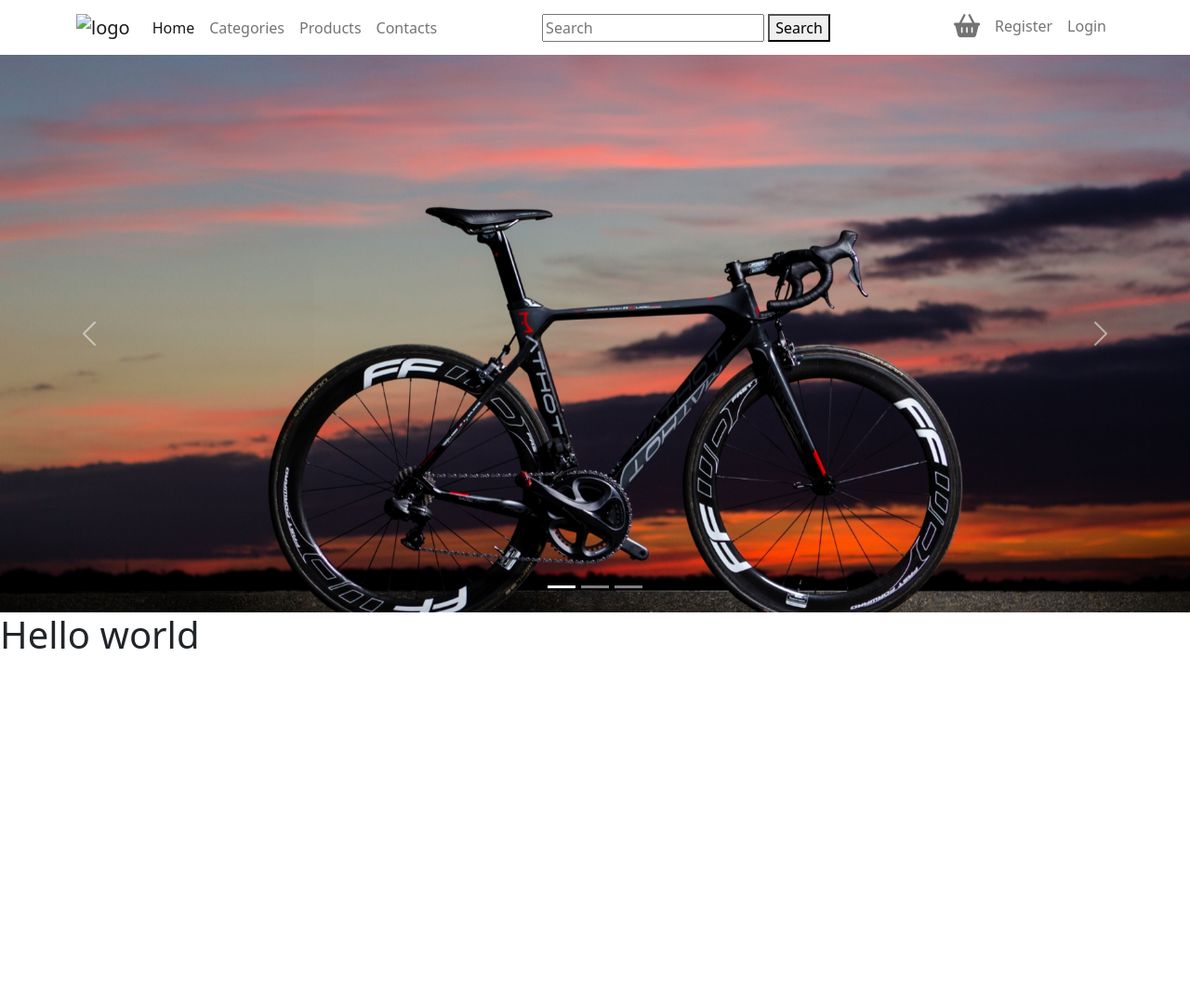
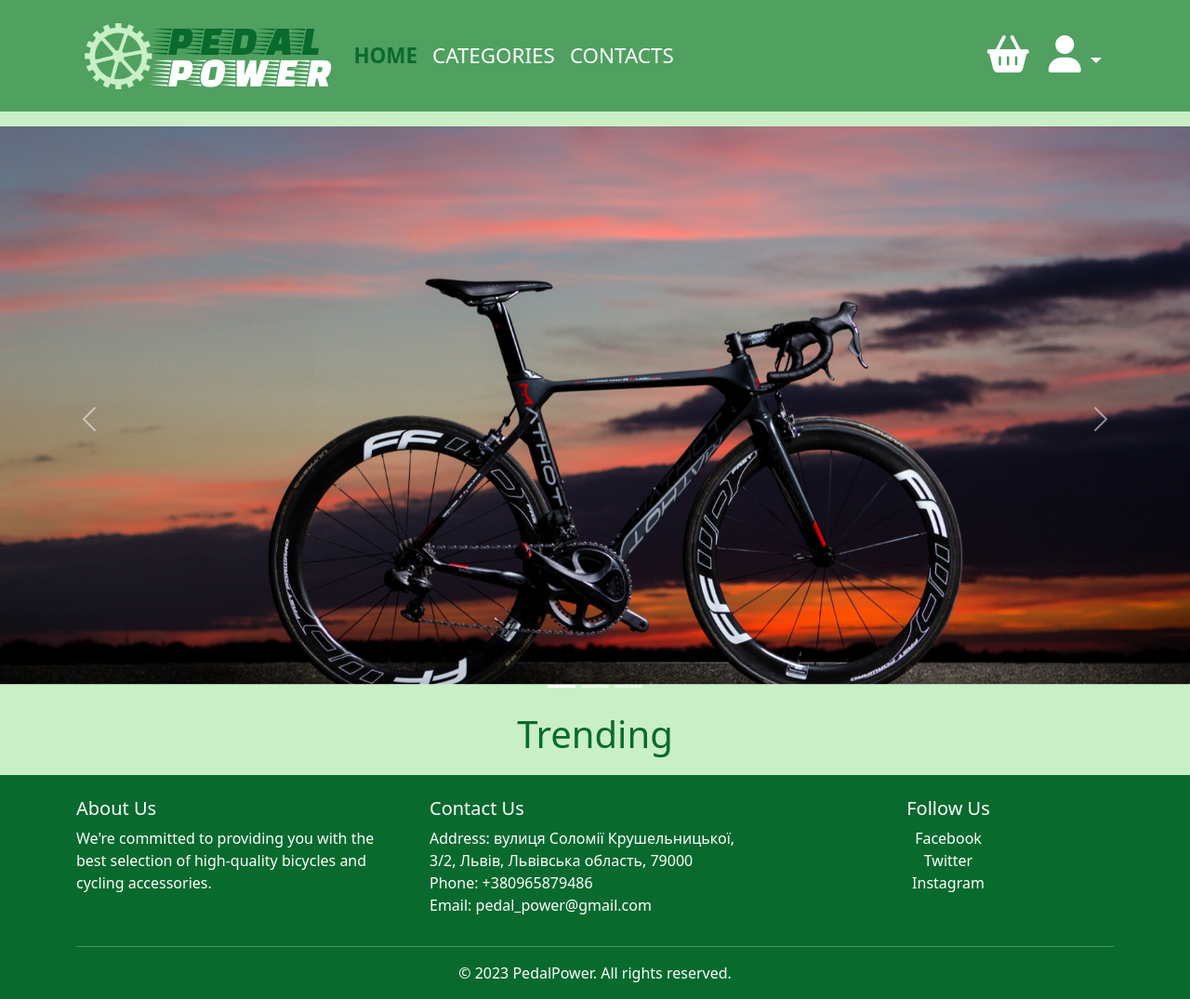
Before and after one commit to SyhinAndrii/PedalPower, a Django app: page / in a window 1280 px wide. Shown: the whole page at 93% size. Before the commit the page ends 698 px from the top, so only its background shows below. Run offline with Django 4.2, Linux system fonts and the light colour scheme; data that the repository does not hold is empty; some libraries are stand-ins or nearby versions.

Commit message:
logo, change color style

```diff
--- a/static/css/style.css
+++ b/static/css/style.css
@@ -1,42 +1,120 @@
+body {
+    background-color: #c9efc7;
+}
+
 a {
     text-decoration: none !important;
 }
 
-/*navbar style*/
-.nav-item i {
-    font-size: 25px;
-    margin-left: 20px;
+h1 {
+    color: rgb(9, 106, 46);
+    margin-bottom: 20px;
 }
+
+
+/*-------------------NAVBAR START----------------------*/
+.navbar {
+    background-color: rgb(80 160 96);
+    padding: 10px;
+
+    font-size: 140%;
+
+}
+
+.logo-image {
+    width: 90px;
+    height: auto;
+}
+
+.navbar a.nav-link {
+    color: white;
+    font-weight: normal;
+}
+
+.navbar a.nav-link.active {
+    font-weight: bold;
+    color: rgb(9, 106, 46);
+}
+
+.navbar a.nav-link:hover {
+    transform: scale(1.1);
+    color: rgb(9, 106, 46);
+}
+
 
 .my-form {
     width: 50%;
     margin: 0 auto;
 }
 
-/*/navbar style end*/
-.carousel-inner img {
-    height: 600px; /* set the height to your desired value */
-    object-fit: cover; /* preserve aspect ratio and cover the container */
+.navbar-brand p {
+    font-family: 'Faster One', cursive;
+    font-size: 45px;
+    margin: 0;
+    color: rgb(9, 106, 46);
+    line-height: 0.75em;
 }
 
-.product-item {
-    margin: 20px;
+#pedal {
+    color: rgb(9, 106, 46);
+}
+
+#power {
+    color: white;
+}
+
+.user_btn {
+    color: white;
+}
+
+.user_btn:hover {
+    color: rgb(9, 106, 46);
+
+}
+
+
+/***********************BREADCRUMB START****************************/
+
+.breadcrumb {
+    font-size: 120%;
+    margin-bottom: 30px;
+}
+
+.breadcrumb-item a {
+    color: rgb(9, 106, 46);
+}
+
+.breadcrumb-item.active {
+    color: #529b52;
+}
+
+
+/***********************PRODUCT LIST START****************************/
+.card {
+    background-color: #bde9ba;
     border: 1px solid #ccc;
     border-radius: 5px;
     box-shadow: 0 2px 2px rgba(0, 0, 0, 0.1);
     transition: box-shadow 0.3s ease-in-out;
 }
 
-.product-item:hover {
+.card:hover {
     box-shadow: 0 4px 4px rgba(0, 0, 0, 0.2);
 }
 
-.product-item .card-img-top {
-    max-height: 100%;
-    max-width: 100%;
-    display: block;
-    margin: 0 auto;
+.category_item h5 {
+    color: rgb(9, 106, 46);
+    font-weight: bold;
+    font-size: 130%;
 }
+
+
+.carousel-inner img {
+    height: 600px; /* set the height to your desired value */
+    object-fit: cover; /* preserve aspect ratio and cover the container */
+    margin-bottom: 30px;
+}
+
 
 .product-item .card-body {
     padding: 10px;
@@ -44,9 +122,8 @@ a {
 }
 
 .product-item .card-title {
-    font-size: 18px;
-    font-weight: bold;
-    margin-bottom: 10px;
+    font-size: 1.4em;
+    color: rgb(9, 106, 46);
 }
 
 .product-item .card-text {
@@ -80,14 +157,17 @@ a {
     line-height: 20px;
 }
 
-/*styles for product page*/
+
+/***********************PRODUCT START****************************/
 .info_product_wrapper span.price_title {
     font-size: 20px;
     font-weight: bold;
 }
 
 .product_item_image {
-    width: 100%;
+    height: 200px; /* set the height to your desired value */
+
+    object-fit: scale-down; /* preserve aspect ratio and cover the container */
 }
 
 span.badge {
@@ -103,9 +183,20 @@ span.badge {
 
 .add_to_cart {
     margin-left: 15px;
+    font-size: 120%;
+    background-color: rgb(9, 106, 46);
+}
+.add_to_cart:hover{
+    background-color: rgb(12 158 68);
 }
 
-/*stars styles*/
+
+.product-item .add_to_cart {
+    width: 90%;
+}
+
+
+/***********************STARS START****************************/
 i.fa-star, i.fa-star-half-alt {
     color: #f0e800;
 }
@@ -113,3 +204,27 @@ i.fa-star, i.fa-star-half-alt {
 .info_product_wrapper i.fa-basket-shopping {
     color: white;
 }
+
+
+/***********************FOOTER START****************************/
+
+.bg-dark-green {
+    background-color: rgb(9, 106, 46);
+}
+
+.text-white {
+    color: #ffffff;
+}
+
+footer a {
+    color: #ffffff;
+}
+
+footer a:hover {
+    color: #f2f2f2;
+}
+
+
+.payment {
+    font-size: 200%;
+}
--- a/story/cart.py
+++ b/story/cart.py
@@ -4,7 +4,9 @@ from .models import Product, Cart
 
 def cart_add(request, product_id):
     if request.user.is_authenticated:
-        product_count = int(request.POST['quantity'])
+        product_count = 1
+        if request.POST:
+            product_count = int(request.POST['quantity'])
         Cart.add_product_to_cart(request.user, product_id, product_count)
         return redirect('cart')
     else:
--- a/story/models.py
+++ b/story/models.py
@@ -89,6 +89,11 @@ class Product(models.Model):
         product = cls.objects.get(pk=product_id, status=0)
         return product
 
+    @classmethod
+    def get_top_products(cls):
+        products = cls.objects.filter(trending=True)
+        return products
+
 
 class Cart(models.Model):
     user = models.OneToOneField(User, on_delete=models.CASCADE)
--- a/story/templates/story/categories.html
+++ b/story/templates/story/categories.html
@@ -2,7 +2,7 @@
 
 {% block content %}
     <div class="container">
-        <div class="row">
+        <div class="row breadcrumb">
             {#        start breadcrumb#}
             <nav aria-label="breadcrumb">
                 <ol class="breadcrumb">
@@ -12,9 +12,9 @@
             </nav>
             {#            end breadcrumb#}
             <div class="col-md-12">
-                <h1>It is page Categories</h1>
+                <h1 class="text-center"> Categories</h1>
                 <hr>
-                <div class="row">
+                <div class="row align-content-center">
                     {% include "story/inc/category_item.html" %}
 
                 </div>
--- a/story/templates/story/inc/category_item.html
+++ b/story/templates/story/inc/category_item.html
@@ -1,12 +1,12 @@
 {% for item in categories %}
-    <div class="col-md-3">
+    <div class="col-md-4 category_item mt-4">
         <a href="{% url "products" item.slug %}">
-            <div class="card">
+            <div class="card ">
                 <div class="card-body">
                     <img src="{{ item.image.url }}"
                          class="card-img-top" alt="{{ item.name }}">
                 </div>
-                <h5 class="text-center">{{ item.name }}</h5>
+                <h5 class="category_name text-center">{{ item.name }}</h5>
 
             </div>
         </a>
--- /dev/null
+++ b/story/templates/story/inc/footer.html
@@ -0,0 +1,28 @@
+<footer class="bg-dark-green text-white pt-4">
+  <div class="container">
+    <div class="row">
+      <div class="col-md-4">
+        <h5>About Us</h5>
+        <p>We're committed to providing you with the best selection of high-quality bicycles and cycling accessories.</p>
+      </div>
+      <div class="col-md-4">
+        <h5>Contact Us</h5>
+        <ul class="list-unstyled">
+          <li>Address:  вулиця Соломії Крушельницької, 3/2, Львів, Львівська область, 79000</li>
+          <li>Phone: +380965879486</li>
+          <li>Email: pedal_power@gmail.com</li>
+        </ul>
+      </div>
+      <div class="col-md-4 text-center">
+        <h5>Follow Us</h5>
+        <ul class="list-unstyled">
+          <li><a href="https://www.facebook.com/">Facebook</a></li>
+          <li><a href="https://twitter.com/home?lang=ru">Twitter</a></li>
+          <li><a href="https://www.instagram.com">Instagram</a></li>
+        </ul>
+      </div>
+    </div>
+    <hr>
+    <p class="text-center">&copy; 2023 PedalPower. All rights reserved.</p>
+  </div>
+</footer>
--- a/story/templates/story/inc/navbar.html
+++ b/story/templates/story/inc/navbar.html
@@ -1,62 +1,71 @@
-<nav class="navbar navbar-expand-lg bg-body-tertiary">
-    <div class="container">
-        <a class="navbar-brand" href="{% url 'home' %}">
-            <img src="https://via.placeholder.com/50x50" alt="logo">
+{% load static %}
+
+<nav class="navbar navbar-expand-md  mb-3 text-uppercase ">
+    <div class="container-lg container-fluid ">
+        <a class="navbar-brand d-flex mr-lg-5" href="{% url 'home' %}">
+
+            <img class="logo-image mr-3 d-lg-inline-block d-none" src="{% static 'images/only_icon_logo.png' %}"
+                 alt="logo">
+            <div class="d-flex flex-column align-self-center ml-5">
+                <p id="pedal">Pedal</p>
+                <p id="power">Power</p>
+            </div>
+
         </a>
-        <button class="navbar-toggler" type="button" data-bs-toggle="collapse" data-bs-target="#navbarNav"
+
+        <button class="navbar-toggler " type="button" data-bs-toggle="collapse" data-bs-target="#navbarNav"
                 aria-controls="navbarNav" aria-expanded="false" aria-label="Toggle navigation">
             <span class="navbar-toggler-icon"></span>
         </button>
 
 
-        <div class="collapse navbar-collapse" id="navbarNav">
-            <ul class="navbar-nav mr-auto">
+        <div class="collapse navbar-collapse justify-content-between" id="navbarNav">
+            <ul class="navbar-nav ">
                 <li class="nav-item">
-                    <a class="nav-link active" aria-current="page" href="{% url 'home' %}">Home</a>
+                    <a class="nav-link  {% if request.resolver_match.url_name == 'home' %}active{% endif %}"
+                       aria-current="page" href="{% url 'home' %}">Home</a>
                 </li>
-                <li class="nav-item">
-                    <a class="nav-link" href="{% url 'categories' %}">Categories</a>
+                <li class="nav-item ">
+                    <a class="nav-link {% if request.resolver_match.url_name == 'categories' %}active{% endif %}"
+                       href="{% url 'categories' %}">Categories</a>
                 </li>
-                <li class="nav-item">
-                    <a class="nav-link" href="#">Products</a>
-                </li>
-                <li class="nav-item">
+                <li class="nav-item {% if request.resolver_match.url_name == 'home' %}active{% endif %}">
                     <a class="nav-link ">Contacts</a>
                 </li>
             </ul>
-            <form class="form-inline my-2 my-lg-0 mx-auto">
-                <input class="search mr-sm-2 " type="search" placeholder="Search" aria-label="Search">
-                <button class=" btn-success my-2 my-sm-0" type="submit">Search</button>
-            </form>
-            <ul class="navbar-nav ml-auto">
+            <ul class="navbar-nav d-flex ">
 
-                <li class="nav-item">
-                    <a class="nav-link" href="{% url 'cart' %}"><i
-                            class="fa-solid fa-basket-shopping"></i></a>
+                <li class="nav-item ">
+                    <a class="nav-link " href="{% url 'cart' %}"><i
+                            class="fa-solid fa-basket-shopping basket_icon fs-1"></i></a>
                 </li>
-                {% if request.user.is_authenticated %}
-                <li class="dropdown">
-                    <button class="btn btn-secondary dropdown-toggle" type="button" data-bs-toggle="dropdown"
+
+                <li class="dropdown d-flex justify-content-center align-items-center ">
+                    <button class="btn user_btn dropdown-toggle fs-5" type="button"
+                            data-bs-toggle="dropdown"
                             aria-expanded="false">
-                        <i class="fa-solid fa-user mr-5"></i>{{ request.user }}
+                        <i class="fa-solid fa-user mr-5 user_icon fs-1"></i>
+                        {% if request.user.is_authenticated %}
+                            <span class="d-lg-inline d-none">{{ request.user|upper }}</span>
+                        {% endif %}
+
                     </button>
-                    <ul class="dropdown-menu">
-                        <li><a class="dropdown-item" href="#">Action</a></li>
-                        <li><a class="dropdown-item" href="#">Another action</a></li>
-                        <li><a class="dropdown-item" href="{% url 'logout' %} ">Logout</a></li>
+                    <ul class="dropdown-menu ">
+                        {% if request.user.is_authenticated %}
+                            <li><a class="dropdown-item" href="{% url 'logout' %} ">Logout</a></li>
+                        {% else %}
+                            <li class="nav-item">
+                                <a class="dropdown-item" href="{% url 'register' %} ">Register</a>
+                            </li>
+                            <li class="nav-item">
+                                <a class="dropdown-item" href="{% url 'login' %} ">Login</a>
+                            </li>
+                        {% endif %}
                     </ul>
-                </li>
-                {% else %}
-                <li class="nav-item">
-                    <a class="nav-link" href="{% url 'register' %} ">Register</a>
-                </li>
-                <li class="nav-item">
 
-                    <a class="nav-link" href="{% url 'login' %} ">Login</a>
-                </li>
-                {% endif %}
 
             </ul>
+
         </div>
 
     </div>
--- a/story/templates/story/inc/product_card.html
+++ b/story/templates/story/inc/product_card.html
@@ -1,10 +1,11 @@
 {% for product in products %}
-    <div class="product-item  col-md-3">
+    <div class="product-item  col-md-3 mb-4">
         <a class="d-flex flex-column" href=" {% url 'product view' product.category.slug product.pk %} ">
-            <img src="{{ product.product_image.url }}" alt="{{ product.name }}" class="card-img-top">
+            <div class="card">
                 <div class="card-body  text-center">
-                <h3 class="card-title">{{ product.name }}</h3>
-                <p class="card-text">
+                    <img src="{{ product.product_image.url }}" alt="{{ product.name }}" class="product_item_image">
+                    <h3 class="card-title mt-3 mb-2 ">{{ product.name }}</h3>
+                    <div class="card-text">
                         <span class="original-price">${{ product.original_price }}</span>
                         <span class="selling-price">${{ product.selling_price }}</span>
                         <div class="star-rating">
@@ -14,8 +15,9 @@
                             <i class="fa fa-star-half-o"></i>
                             <i class="fa fa-star-o"></i>
                         </div>
-                </p>
-                <a href="#" class="btn btn-primary ">Додати до кошика</a>
+                    </div>
+                    <a href="{% url 'add to cart' product.pk %}" class="btn btn-primary add_to_cart">Add to cart</a>
+                </div>
             </div>
         </a>
     </div>
--- a/story/templates/story/index.html
+++ b/story/templates/story/index.html
@@ -1,6 +1,14 @@
 {% extends "story/layouts/main.html" %}
 
 {% block content %}
+
     {% include "story/inc/slider.html" %}
-    <h1>Hello world</h1>
+    <div class="container">
+        <div class="row">
+
+    <h1 class="text-center">Trending</h1>
+            {% include "story/inc/product_card.html" %}
+        </div>
+    </div>
+
 {% endblock %}
--- a/story/templates/story/layouts/main.html
+++ b/story/templates/story/layouts/main.html
@@ -7,13 +7,20 @@
           content="width=device-width, user-scalable=no, initial-scale=1.0, maximum-scale=1.0, minimum-scale=1.0">
     <meta http-equiv="X-UA-Compatible" content="ie=edge">
 
+    {#fonts#}
+    <link rel="preconnect" href="https://fonts.googleapis.com">
+    <link rel="preconnect" href="https://fonts.gstatic.com" crossorigin>
+    <link href="https://fonts.googleapis.com/css2?family=Faster+One&display=swap" rel="stylesheet">
 
+    {#scripts#}
     <script src="https://code.jquery.com/jquery-3.6.0.min.js"></script>
     <script src="https://cdn.jsdelivr.net/npm/bootstrap@5.3.0-alpha2/dist/js/bootstrap.bundle.min.js"
             integrity="sha384-qKXV1j0HvMUeCBQ+QVp7JcfGl760yU08IQ+GpUo5hlbpg51QRiuqHAJz8+BrxE/N"
             crossorigin="anonymous"></script>
     <script src="https://stackpath.bootstrapcdn.com/bootstrap/4.3.1/js/bootstrap.min.js"></script>
 
+
+    {#styles#}
     <link rel="stylesheet" href="{% static 'css/bootstrap.min.css' %}">
     <link rel="stylesheet" href="{% static 'css/style.css' %}">
 
@@ -25,12 +32,24 @@
     </title>
 </head>
 <body>
+
+
 {% include "story/inc/navbar.html" %}
+
+
 
 {% block content %}
 
+
+
+
 {% endblock %}
 
+<div class="container-fluid">
+    <div class="row">
+        {% include "story/inc/footer.html" %}
+    </div>
+</div>
 
 
 <script src="https://kit.fontawesome.com/054358bb37.js" crossorigin="anonymous"></script>
--- a/story/templates/story/products/index.html
+++ b/story/templates/story/products/index.html
@@ -17,9 +17,10 @@
             </nav>
             {#            end breadcrumb#}
             <div class="col-md-12">
-                <h1>{{ category.name }}</h1>
+                <h1 class="text-center ">{{ category.name }}</h1>
                 <hr>
                 <div class="row">
+
                     {% include "story/inc/product_card.html" %}
 
                 </div>
--- a/story/views.py
+++ b/story/views.py
@@ -6,7 +6,11 @@ from .models import Category, Product
 
 # Create your views here.
 def home(request):
-    return render(request, "story/index.html")
+    top_bicycle = Product.get_top_products()
+    context = {
+        'products': top_bicycle,
+    }
+    return render(request, "story/index.html", context)
 
 
 def categories(request):
@@ -16,10 +20,10 @@ def categories(request):
 
 
 def view_products(request, category_slug):
-    data, category = Product.get_products_by_category(category_slug)
-    if data:
+    products, category = Product.get_products_by_category(category_slug)
+    if products:
         context = {
-            'products': data,
+            'products': products,
             'category': category, }
         return render(request, "story/products/index.html", context=context)
 
```
Also changed, not shown: story/templates/story/inc/card.html (+7 -8 lines), static/images/logo.png (added), static/images/only_icon_logo.png (added). Lines whose indentation alone changed are shown as unchanged.
